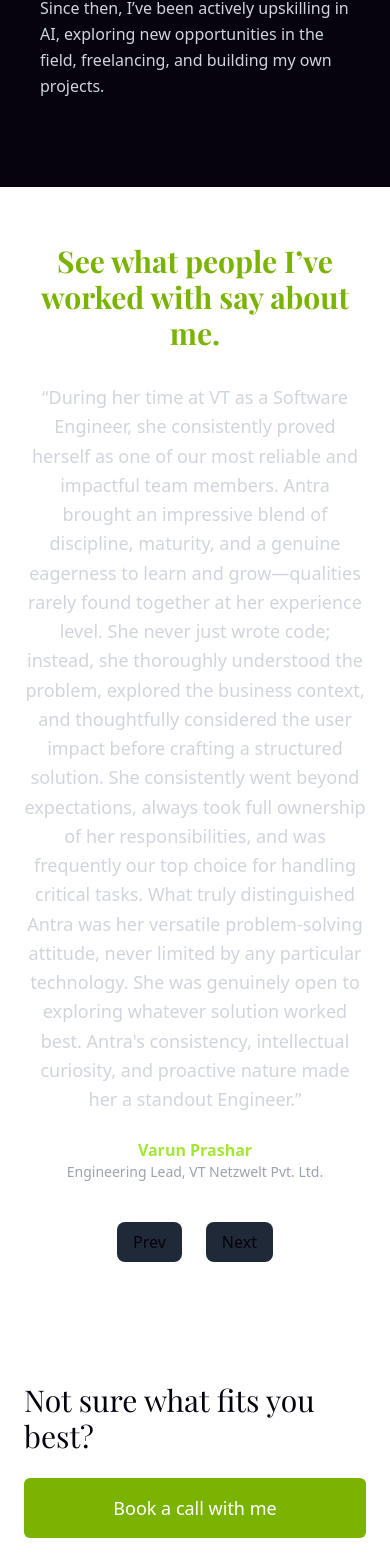
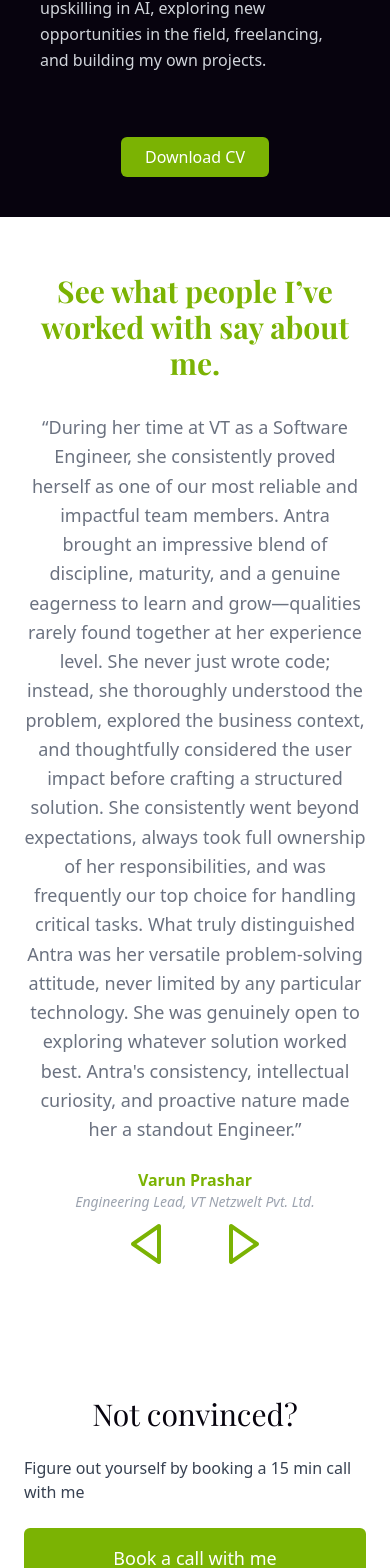
Before and after one commit to mis-coder/antraverma.com, a Next.js app: page /about in a window 390 px wide. Shown: the part 2817-4385 px from the top of the page. Built offline with nearby package versions, Linux system fonts and the light colour scheme; a web font is replaced by a local one.

Commit message:
feat: ui updates and added download CV option

```diff
--- a/app/(pages)/(home)/page.tsx
+++ b/app/(pages)/(home)/page.tsx
@@ -9,7 +9,10 @@ export default function HomePage() {
     <div className="min-h-screen w-full">
       <HeroSection />
       <ServicesSection />
-      <BookCallSection />
+      <BookCallSection
+        text="Not sure what fits you best?"
+        subText="Let's discuss your project needs on a call!"
+      />
     </div>
   );
 }
--- a/app/(pages)/about/page.tsx
+++ b/app/(pages)/about/page.tsx
@@ -9,7 +9,11 @@ export default function AboutPage() {
       <IntroSection />
       <CareerPathSection />
       <TestimonialsSection />
-      <BookCallSection />
+      <BookCallSection
+        text="Not convinced?
+"
+        subText="Figure out yourself by booking a 15 min call with me"
+      />
     </div>
   );
 }
--- a/app/components/Sections/BookCall.tsx
+++ b/app/components/Sections/BookCall.tsx
@@ -1,12 +1,16 @@
 import { Button } from "../UI/Button";
 
-const BookCallSection = () => {
+interface BookCallSectionProps {
+  text: string;
+  subText: string
+}
+
+const BookCallSection: React.FC<BookCallSectionProps> = ({ text, subText }) => {
   return (
     <section className="w-full py-16">
       <div className="container-wrapper flex flex-wrap flex-col items-center justify-between gap-6">
-        <h1 className="text-3xl md:text-5xl font-playfair">
-          Not sure what fits you best?
-        </h1>
+        <h1 className="text-3xl md:text-5xl font-playfair">{text}</h1>
+        <p className="mt-0 text-gray-700">{subText}</p>
         <Button
           variant="primary"
           className="w-full md:w-auto px-12 py-4 text-lg"
--- a/app/components/Sections/CareerPath.tsx
+++ b/app/components/Sections/CareerPath.tsx
@@ -1,13 +1,24 @@
 "use client";
 
 import { careerData } from "@/app/constants";
+import { Button } from "../UI/Button";
 
 const CareerPathSection = () => {
+  const downloadResume = () => {
+    const link = document.createElement("a");
+    link.href = "assets/Antra-Verma--Resume.pdf";
+    link.target = "_blank";
+
+    document.body.appendChild(link);
+    link.click();
+    document.body.removeChild(link);
+  };
+
   return (
     <section className="w-full px-4 bg-secondary md:bg-primary">
-      <div className="container-wrapper py-10 md:py-20">
+      <div className="container-wrapper text-primary md:bg-secondary py-10 md:py-20">
         <h2 className="section-title-sm">My Career Path So Far</h2>
-        <div className=" text-primary md:bg-secondary flex flex-col gap-10 py-12">
+        <div className=" flex flex-col gap-10 py-12">
           {careerData.map((item, index) => (
             <div
               key={index}
@@ -23,6 +34,13 @@ const CareerPathSection = () => {
             </div>
           ))}
         </div>
+        <Button
+          variant="primary"
+          className="block mt-4 mx-auto"
+          onClick={downloadResume}
+        >
+          Download CV
+        </Button>
       </div>
     </section>
   );
--- a/app/components/Sections/Testimonials.tsx
+++ b/app/components/Sections/Testimonials.tsx
@@ -3,6 +3,8 @@
 import { testimonials } from "@/app/constants";
 import { AnimatePresence, motion } from "framer-motion";
 import { useState } from "react";
+import { BiLeftArrow, BiRightArrow } from "react-icons/bi";
+import { Button } from "../UI/Button";
 
 const TestimonialCarousel = () => {
   const [index, setIndex] = useState(0);
@@ -17,7 +19,7 @@ const TestimonialCarousel = () => {
   };
 
   return (
-    <section className="w-full py-14 md:py-24 flex items-center justify-center">
+    <section className="w-full py-14 md:py-24 flex items-center justify-center relative">
       <div className="container-wrapper text-center">
         <h1 className="section-title-sm no-underline text-center">
           See what people I’ve worked with say about me.
@@ -31,32 +33,32 @@ const TestimonialCarousel = () => {
             transition={{ duration: 0.5 }}
             className="space-y-6"
           >
-            <p className="text-lg md:text-xl text-gray-300 leading-relaxed">
+            <p className="text-lg text-gray-500 leading-relaxed">
               “{testimonial.quote}”
             </p>
             <div>
-              <p className="font-semibold text-lime-400">{testimonial.name}</p>
-              <p className="text-sm text-gray-400">{testimonial.role}</p>
+              <p className="font-semibold text-tertiary">{testimonial.name}</p>
+              <p className="text-sm italic text-gray-400">{testimonial.role}</p>
             </div>
           </motion.div>
         </AnimatePresence>
 
-        <div className="mt-10 flex justify-center gap-6">
-          <button
+
+          <Button
             onClick={handlePrev}
-            className="px-4 py-2 bg-gray-800 hover:bg-gray-700 rounded-lg"
+            className="px-4 py-2 bg-transparent md:absolute left-0 top-1/2 transform md:-translate-y-1/2"
             aria-label="Previous Testimonial"
           >
-            Prev
-          </button>
-          <button
+            <BiLeftArrow className="h-12 w-12 text-tertiary" />
+          </Button>
+          <Button
             onClick={handleNext}
-            className="px-4 py-2 bg-gray-800 hover:bg-gray-700 rounded-lg"
+            className="px-4 py-2 bg-transparent md:absolute right-0 top-1/2 transform md:-translate-y-1/2"
             aria-label="Next Testimonial"
           >
-            Next
-          </button>
-        </div>
+            <BiRightArrow className="h-12 w-12 text-tertiary" />
+          </Button>
+
       </div>
     </section>
   );
--- a/app/constants/index.ts
+++ b/app/constants/index.ts
@@ -182,7 +182,7 @@ export const careerData = [
     title: "Current status",
     duration: "2025",
     description:
-      "I parted ways with Authenticate on April 30, 2025, due to a misalignment of goals and financial constraints at the startup. Since then, I’ve been actively upskilling in AI, exploring new opportunities in the field, freelancing, and building my own projects.",
+      "I parted ways with Authenticate on April 30, 2025, due to financial crisis at the startup. Since then, I’ve been actively upskilling in AI, exploring new opportunities in the field, freelancing, and building my own projects.",
   },
 ];
 
@@ -197,7 +197,7 @@ export const testimonials = [
     quote:
       "I had the chance to work closely with Antra during her time at Authenticate, where she played a key role as a full-stack developer. What stood out early on was her ability to communicate clearly, not just within the engineering team but across functions. Whether it was aligning with product on requirements or surfacing edge cases during planning, she had a calm, no-fluff approach that helped move things forward efficiently. Antra consistently followed through on what she committed to, even when dealing with shifting priorities. She was someone you could rely on without second-guessing. At the same time, she brought a real sense of curiosity—frequently prototyping alternate solutions, questioning assumptions in the right way, and exploring newer frameworks when they could add value. Culturally, she added a lot. She maintained strong working relationships across teams and struck that rare balance between being heads-down when needed and fully present in team conversations. Her impact went beyond code, and that made her a great fit at Authenticate.",
     name: "Anshaj Goel",
-    role: "Co-founder Authenticate®",
+    role: "Co-founder, Authenticate®",
   },
   {
     quote:
```
Also changed, not shown: 1 other file (tests, documents, lock files or other folders).
